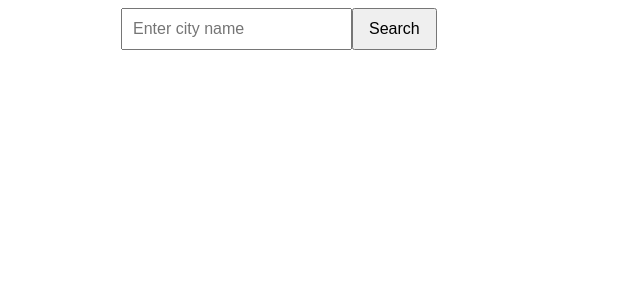
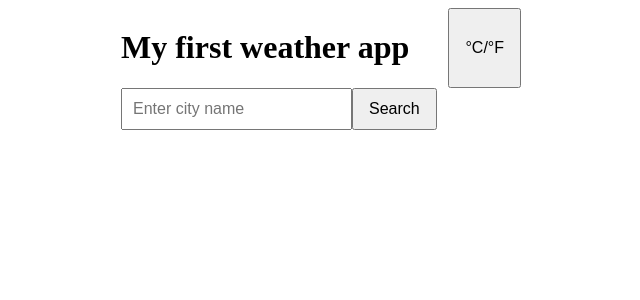
Before and after one commit to Ivanpau1/myWeatherApp, a React (Vite) app: page / in a window 1280 px wide. Shown: the top 300 px of the page, without its empty margins (319-959 px from the left). Built offline with nearby package versions, Linux system fonts and the light colour scheme.

Commit message:
Removed the Button component, added temperature toggle button

```diff
--- a/src/App.jsx
+++ b/src/App.jsx
@@ -1,9 +1,11 @@
 import { useState, useEffect } from "react";
-import Input from "./InputSearch";
+import InputSearch from "./InputSearch";
+
 
 function App() {
   const [city, setCity] = useState("");
   const [weatherData, setWeatherData] = useState(null);
+  const [isCelsius, setIsCelsius] = useState(true);
 
   const API_KEY = "86cb18ebffb49f9f46a95d4405882d20";
 
@@ -28,14 +30,26 @@ function App() {
     fetchWeatherData();
   }, [city]);
 
+  function handleToggle() {
+    setIsCelsius(!isCelsius);
+  }
+
   return (
     <div className="wrapper">
-      <Input onSearch={setCity} />
+      <div className="header">
+        <h1 className="header-title">My first weather app</h1>
+        <button className="button" onClick={handleToggle}>
+          °C/°F
+        </button>
+      </div>
+      <InputSearch setCity={setCity} />
       {weatherData && (
         <>
-          <div className="header">
+          <div className="main">
             <h1 className="city">{weatherData.name}</h1>
-            <p className="temperature">{weatherData.main.temp.toFixed(0)}°C</p>
+            <p className="temperature">
+              {isCelsius ? `${weatherData.main.temp.toFixed(0)}°C` : `${((weatherData.main.temp * 9) / 5 + 32).toFixed(0)}°F`}
+            </p>
             <img
               src={`https://openweathermap.org/img/wn/${weatherData.weather[0].icon}.png`}
               alt={weatherData.weather[0].description}
--- a/src/Button.jsx
+++ /dev/null
@@ -1,7 +0,0 @@
-export default function Button(props) {
-  return (
-    <button type="submit" className="search-button">
-      {props.action}
-    </button>
-  );
-}
--- a/src/InputSearch.jsx
+++ b/src/InputSearch.jsx
@@ -1,11 +1,10 @@
 import { useState } from "react";
-import Button from "./Button";
 
-export default function InputSearch({ onSearch }) {
+export default function InputSearch({ setCity }) {
   const [searchInput, setSearchInput] = useState("");
   function handleSearch(e) {
     e.preventDefault();
-    onSearch(searchInput);
+    setCity(searchInput);
   }
 
   return (
@@ -17,7 +16,9 @@ export default function InputSearch({ onSearch }) {
         placeholder="Enter city name"
         className="search-input"
       />
-      <Button action="Search" />
+      <button type="submit" className="button" onClick={handleSearch}>
+        Search
+      </button>
     </form>
   );
 }
--- a/src/index.css
+++ b/src/index.css
@@ -38,7 +38,7 @@ body {
   font-size: 16px;
 }
 
-.search-button {
+.button {
   padding: 10px 15px;
   font-size: 16px;
 }
@@ -48,3 +48,17 @@ body {
   justify-content: center;
   align-items: center;
 }
+
+.header {
+  display: flex;
+  justify-content: space-between;
+}
+
+.header-image {
+  flex: 1;
+}
+
+.header-title {
+  flex: 1;
+  min-width: 300px;
+}
```
